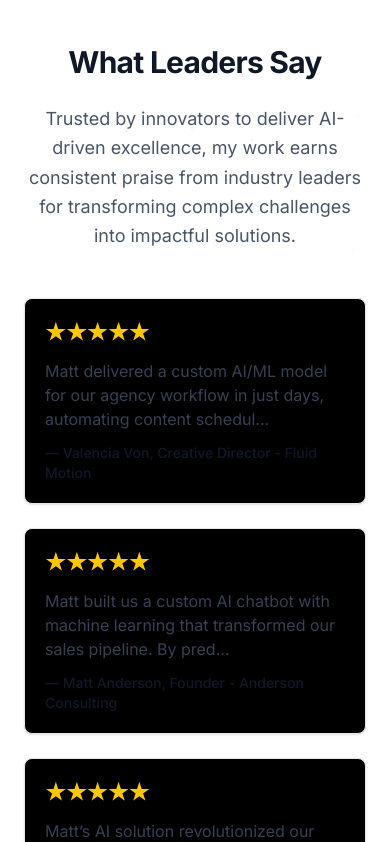
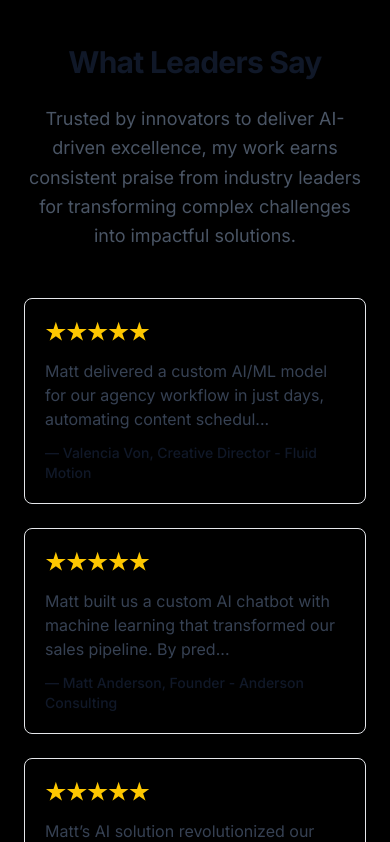
Before and after one commit to reactlabs-dev/inference-stack, a Next.js app: page / in a window 390 px wide. Shown: the part 4362-5204 px from the top of the page. Built offline with nearby package versions, Linux system fonts and the light colour scheme.

Commit message:
fix colors on mobile

```diff
--- a/src/components/SectionWithParticles.tsx
+++ b/src/components/SectionWithParticles.tsx
@@ -56,7 +56,7 @@ export const SectionWithParticles = ({ children, className = '' }: Props) => {
       },
     },
   }}
-  className="absolute inset-0 z-0 pointer-events-none mix-blend-screen"
+  className="absolute inset-0 z-0 pointer-events-none mix-blend-screen bg-black/50"
 />
 
 
--- a/src/components/sections/AboutSection.tsx
+++ b/src/components/sections/AboutSection.tsx
@@ -3,7 +3,7 @@ export const AboutSection = () => {
   return (
     <section
       id="about"
-      className="max-w-full px-6 py-16 sm:py-20 sm:px-10 mx-auto text-center scroll-mt-16 mb-16 bg-transparent"
+      className="max-w-full px-6 py-16 sm:py-20 sm:px-10 mx-auto text-center scroll-mt-16 mb-16"
       aria-labelledby="about-heading"
     >
       <div className="flex justify-center mb-6">
--- a/src/components/sections/TestimonialsSection.tsx
+++ b/src/components/sections/TestimonialsSection.tsx
@@ -164,7 +164,7 @@ export const TestimonialsSection = () => {
   return (
     <section
       id="testimonials"
-      className="w-full px-6 py-16 sm:py-20 sm:px-10 max-w-6xl mx-auto text-center scroll-mt-16"
+      className="max-w-full px-6 py-16 sm:py-20 sm:px-10 mx-auto text-center scroll-mt-16 bg-black"
       aria-labelledby="testimonials-heading"
     >
       <h2
@@ -178,7 +178,7 @@ export const TestimonialsSection = () => {
       </p>
 
       <div className="relative">
-        <div className="grid grid-cols-1 sm:grid-cols-2 lg:grid-cols-3 gap-6" role="region" aria-live="polite" aria-label="Testimonials carousel">
+        <div className="grid grid-cols-1 sm:grid-cols-2 lg:grid-cols-3 gap-6 max-w-6xl mx-auto" role="region" aria-live="polite" aria-label="Testimonials carousel">
           {visibleTestimonials.map((testimonial) => (
             <div
               key={`${testimonial.author}-${testimonial.company}`}
```
